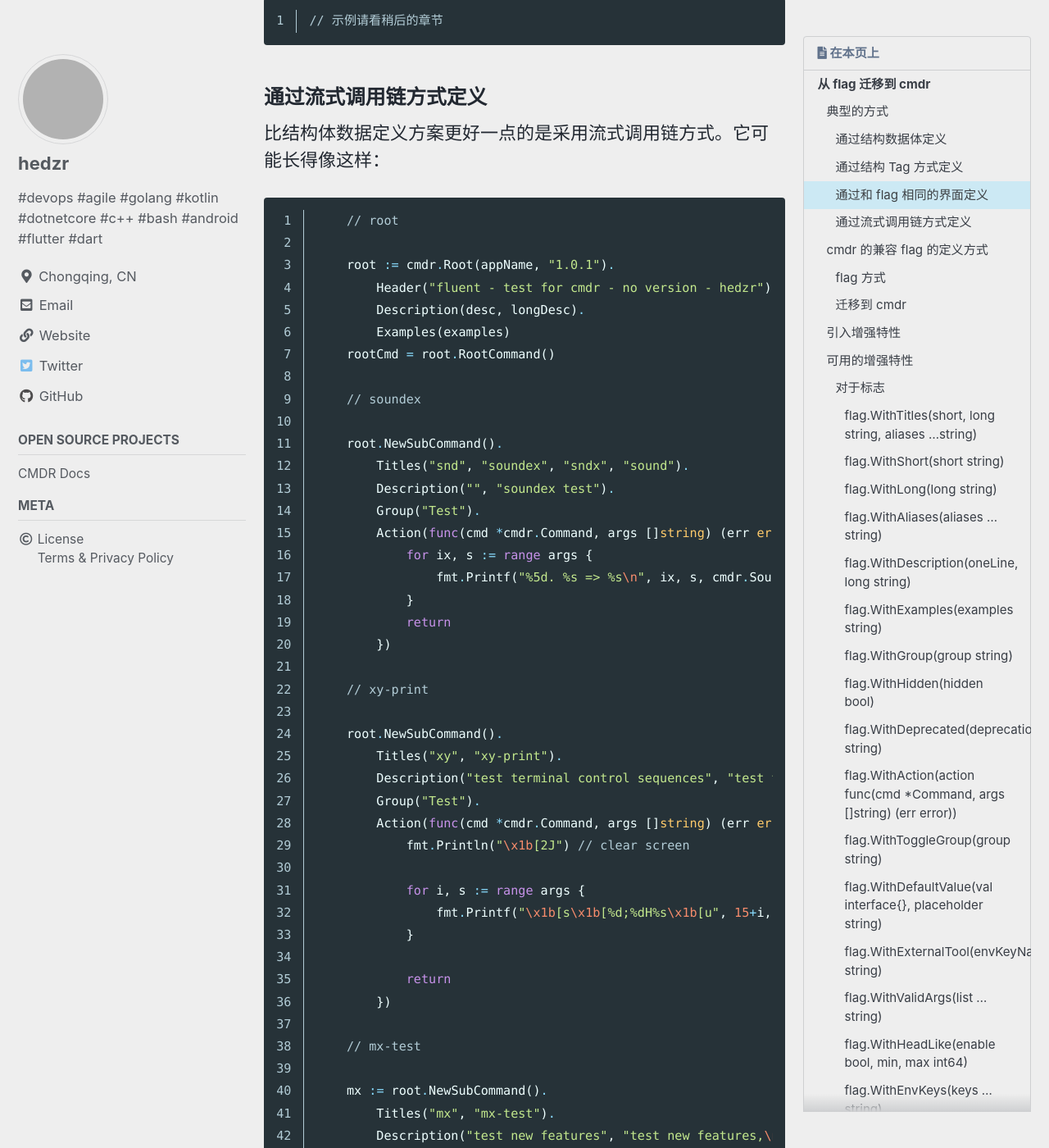
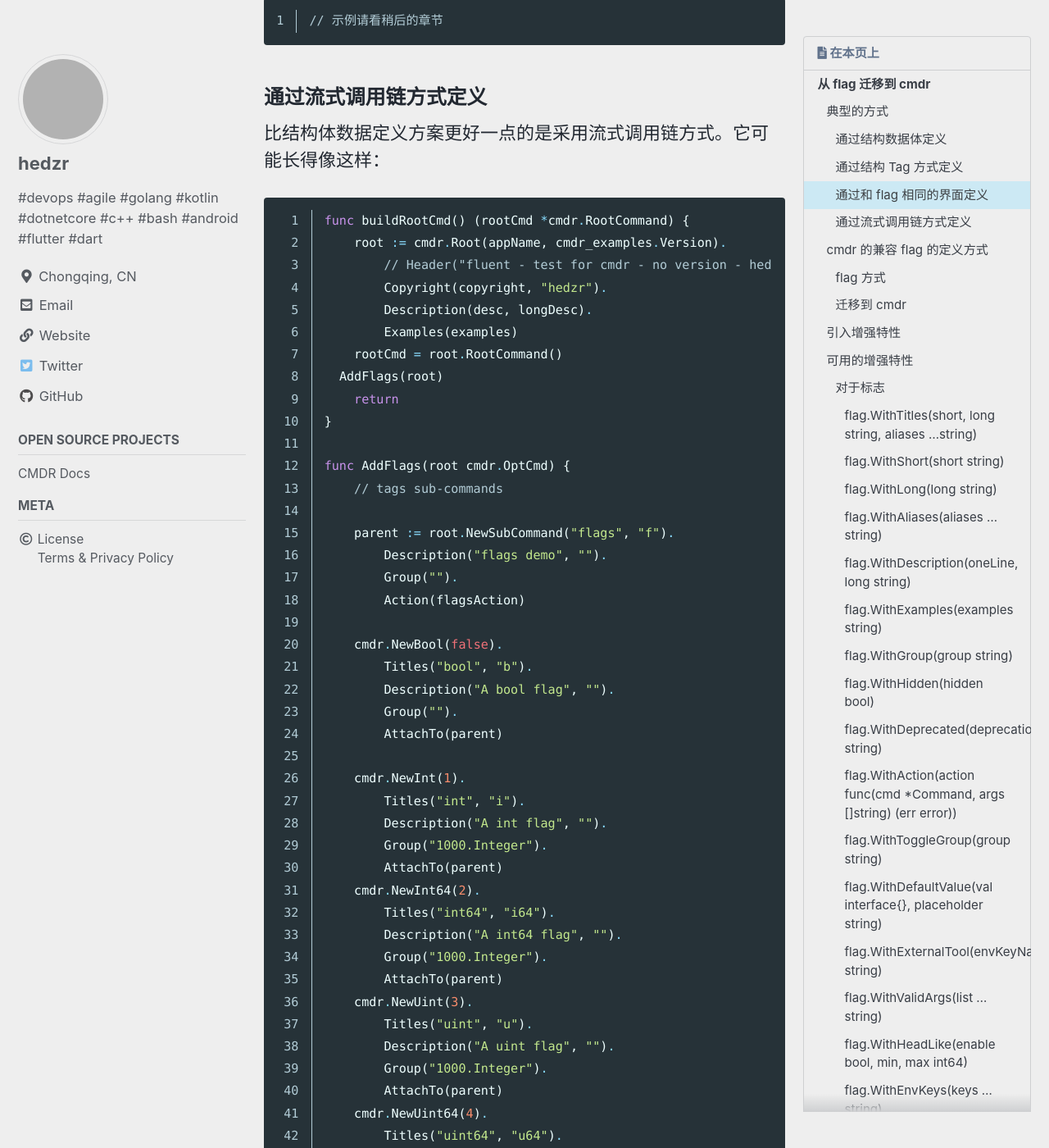
Before and after one commit to hedzr/hedzr.github.io, a Jekyll site: the page built from _posts/2020-07-17-cmdr-migrating-from-flag.md, in a window 1280 px wide and 1400 px high, scrolled down 5284 px. Shown: the whole window at 82% size. Built offline with Jekyll 4.4.1, drawn with Linux system fonts in a browser that asks for light colours; cached includes are drawn as plain includes; comment, search, counter and statistics services are not loaded; some of the changed text lies outside the part shown; grey boxes are pictures that could not be loaded.

Commit message:
mod: from flag to cmdr

````diff
--- a/_posts/2020-07-17-cmdr-migrating-from-flag.md
+++ b/_posts/2020-07-17-cmdr-migrating-from-flag.md
@@ -168,90 +169,158 @@ func main() {
 比结构体数据定义方案更好一点的是采用流式调用链方式。它可能长得像这样：
 
 ```go
-	// root
-
-	root := cmdr.Root(appName, "1.0.1").
-		Header("fluent - test for cmdr - no version - hedzr").
+func buildRootCmd() (rootCmd *cmdr.RootCommand) {
+	root := cmdr.Root(appName, cmdr_examples.Version).
+		// Header("fluent - test for cmdr - no version - hedzr").
+		Copyright(copyright, "hedzr").
 		Description(desc, longDesc).
 		Examples(examples)
 	rootCmd = root.RootCommand()
+  AddFlags(root)
+	return
+}
 
-	// soundex
+func AddFlags(root cmdr.OptCmd) {
+	// tags sub-commands
 
-	root.NewSubCommand().
-		Titles("snd", "soundex", "sndx", "sound").
-		Description("", "soundex test").
-		Group("Test").
-		Action(func(cmd *cmdr.Command, args []string) (err error) {
-			for ix, s := range args {
-				fmt.Printf("%5d. %s => %s\n", ix, s, cmdr.Soundex(s))
-			}
-			return
-		})
+	parent := root.NewSubCommand("flags", "f").
+		Description("flags demo", "").
+		Group("").
+		Action(flagsAction)
 
-	// xy-print
+	cmdr.NewBool(false).
+		Titles("bool", "b").
+		Description("A bool flag", "").
+		Group("").
+		AttachTo(parent)
 
-	root.NewSubCommand().
-		Titles("xy", "xy-print").
-		Description("test terminal control sequences", "test terminal control sequences,\nverbose long descriptions here.").
-		Group("Test").
-		Action(func(cmd *cmdr.Command, args []string) (err error) {
-			fmt.Println("\x1b[2J") // clear screen
+	cmdr.NewInt(1).
+		Titles("int", "i").
+		Description("A int flag", "").
+		Group("1000.Integer").
+		AttachTo(parent)
+	cmdr.NewInt64(2).
+		Titles("int64", "i64").
+		Description("A int64 flag", "").
+		Group("1000.Integer").
+		AttachTo(parent)
+	cmdr.NewUint(3).
+		Titles("uint", "u").
+		Description("A uint flag", "").
+		Group("1000.Integer").
+		AttachTo(parent)
+	cmdr.NewUint64(4).
+		Titles("uint64", "u64").
+		Description("A uint64 flag", "").
+		Group("1000.Integer").
+		AttachTo(parent)
 
-			for i, s := range args {
-				fmt.Printf("\x1b[s\x1b[%d;%dH%s\x1b[u", 15+i, 30, s)
-			}
+	cmdr.NewFloat32(2.71828).
+		Titles("float32", "f", "float").
+		Description("A float32 flag with 'e' value", "").
+		Group("2000.Float").
+		AttachTo(parent)
+	cmdr.NewFloat64(3.14159265358979323846264338327950288419716939937510582097494459230781640628620899).
+		Titles("float64", "f64").
+		Description("A float64 flag with a `PI` value", "").
+		Group("2000.Float").
+		AttachTo(parent)
+	cmdr.NewComplex64(3.14+9i).
+		Titles("complex64", "c64").
+		Description("A complex64 flag", "").
+		Group("2010.Complex").
+		AttachTo(parent)
+	cmdr.NewComplex64(3.14+9i).
+		Titles("complex128", "c128").
+		Description("A complex128 flag", "").
+		Group("2010.Complex").
+		AttachTo(parent)
 
-			return
-		})
+	// a set of booleans
 
-	// mx-test
+	cmdr.NewBool().
+		Titles("single", "s").
+		Description("A bool flag: single", "").
+		Group("Boolean").
+		EnvKeys("").
+		AttachTo(parent)
 
-	mx := root.NewSubCommand().
-		Titles("mx", "mx-test").
-		Description("test new features", "test new features,\nverbose long descriptions here.").
-		Group("Test").
-		Action(func(cmd *cmdr.Command, args []string) (err error) {
-			fmt.Printf("*** Got pp: %s\n", cmdr.GetString("app.mx-test.password"))
-			fmt.Printf("*** Got msg: %s\n", cmdr.GetString("app.mx-test.message"))
-			fmt.Printf("*** Got fruit: %v\n", cmdr.GetString("app.mx-test.fruit"))
-			fmt.Printf("*** Got head: %v\n", cmdr.GetInt("app.mx-test.head"))
-			return
-		})
-	mx.NewFlag(cmdr.OptFlagTypeString).
-		Titles("pp", "password").
-		Description("the password requesting.", "").
+	cmdr.NewBool().
+		Titles("double", "d").
+		Description("A bool flag: double", "").
+		Group("Boolean").
+		EnvKeys("").
+		AttachTo(parent)
+
+	cmdr.NewBool().
+		Titles("norway", "n", "nw").
+		Description("A bool flag: norway", "").
+		Group("Boolean").
+		EnvKeys("").
+		AttachTo(parent)
+
+	cmdr.NewBool().
+		Titles("mongo", "m").
+		Description("A bool flag: mongo", "").
+		Group("Boolean").
+		EnvKeys("").
+		AttachTo(parent)
+
+	// others
+
+	cmdr.NewString().
+		Titles("string-value", "sv", "str", "string").
+		Description("A string flag", "").
 		Group("").
-		DefaultValue("", "PASSWORD").
-		ExternalTool(cmdr.ExternalToolPasswordInput)
-	mx.NewFlag(cmdr.OptFlagTypeString).
-		Titles("m", "message", "msg").
-		Description("the message requesting.", "").
+		EnvKeys("").
+		AttachTo(parent)
+
+	cmdr.NewDuration(time.Second).
+		Titles("time-duration-value", "tdv").
+		Description("A time duration flag: '3m15s', ...", "").
 		Group("").
-		DefaultValue("", "MESG").
-		ExternalTool(cmdr.ExternalToolEditor)
-	mx.NewFlag(cmdr.OptFlagTypeString).
-		Titles("fr", "fruit").
-		Description("the message.", "").
-		Group("").
-		DefaultValue("", "FRUIT").
-		ValidArgs("apple", "banana", "orange")
-	mx.NewFlag(cmdr.OptFlagTypeInt).
-		Titles("hd", "head").
-		Description("the head lines.", "").
-		Group("").
-		DefaultValue(1, "LINES").
-		HeadLike(true, 1, 3000)
+		EnvKeys("").
+		AttachTo(parent)
 
-	// kv
+	// arrays
 
-	kvCmd := root.NewSubCommand().
-		Titles("kv", "kvstore").
-		Description("consul kv store operations...", ``)
+	cmdr.NewIntSlice(1, 2, 3).
+		Titles("int-slice-value", "isv").
+		Description("A int slice flag: ", "").
+		Group("Array").
+		EnvKeys("").
+		AttachTo(parent)
+
+	cmdr.NewStringSlice("quick", "fox", "jumps").
+		Titles("string-slice-value", "ssv").
+		Description("A string slice flag: ", ``).
+		Group("Array").
+		EnvKeys("").
+		Examples(``).
+		AttachTo(parent)
+
+}
+
 //...More
 ```
 
 这种方式很有效地改进的痛苦之源。要说起来，也没有什么缺点了。所以这也是 [`cmdr`](https://github.com/hedzr/cmdr) 主要推荐你采用的方案。
+
+> cmdr  的早期版本采用另一种方式做标志（Flag）的定义，基本无差别：
+>
+> ```go
+> 	mx.NewFlagV("", "test", "t").
+> 		Description("the test text.", "").
+> 		EnvKeys("COOLT", "TEST").
+> 		Group("")
+> 	mx.NewFlagV("", "password", "pp").
+> 		Description("the password requesting.", "").
+> 		Group("").
+> 		Placeholder("PASSWORD").
+> 		ExternalTool(cmdr.ExternalToolPasswordInput)
+> ```
+>
+> 但现在我们推荐你采用前面的 `cmdr.NewXXX()...AttachTo(optCmd)` 的语义方案。
 
 
 
@@ -500,7 +569,7 @@ flag.WithCommand(func(newSubCmd cmdr.OptCmd){
 
 还可以，写出来了这么多！
 
-
+cmdr 提供的平滑迁移方案，说起来只是权宜之计。我们还是鼓励你直接采用我们新的流式调用方案，并直接利用 `Option Store` 来管理配置数据，而且充分利用这种方式提前完成配置参数表的设计（我们都会在一开始就建立配置文件的 yaml 格式，从而令配置参数具有更好的可读性，这也会从另一角度帮助你完善应用程序的架构和逻辑）。
 
 
 
````
Also changed, not shown: other parts of _posts/2020-07-17-cmdr-migrating-from-flag.md (+1 -0 lines).
